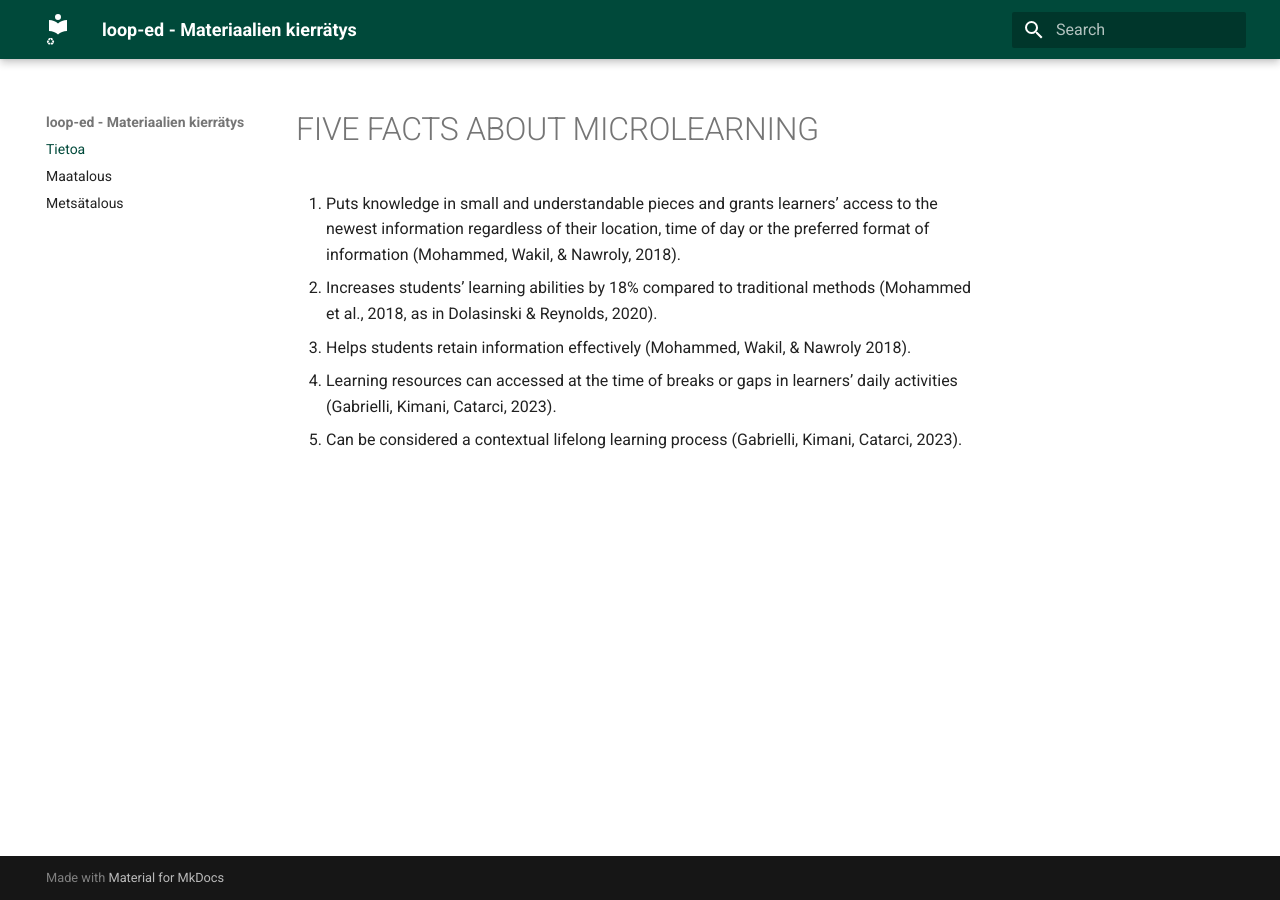
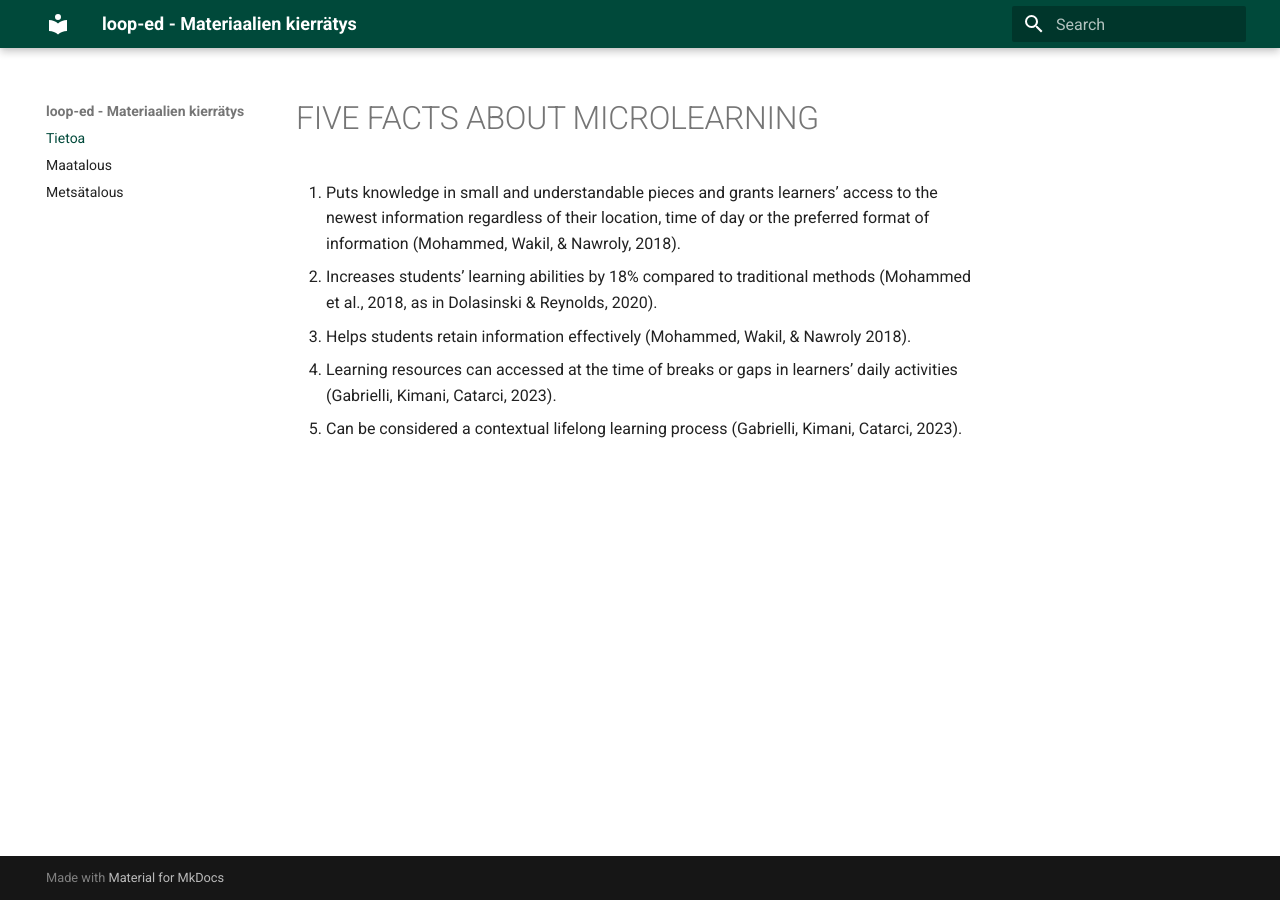
Before and after one commit to vt13op/loop-ed, an MkDocs documentation site: the page built from docs/index.md, in a window 1280 px wide. Built offline with MkDocs 1.6.1 and Material for MkDocs 9.7.7, drawn with Linux system fonts in a browser that asks for light colours.

Commit message:
Update styles.css

```diff
--- a/docs/assets/styles.css
+++ b/docs/assets/styles.css
@@ -1,7 +1,3 @@
 :root {
   --md-primary-fg-color: #00493A;
 }
-
-.md-header__button.md-logo::after {
-  content: "♻";
-}
```
